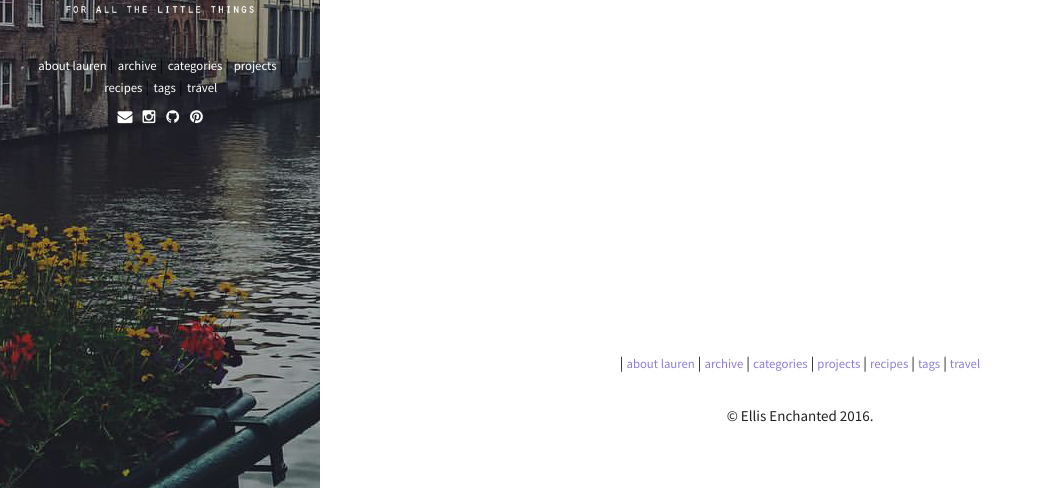
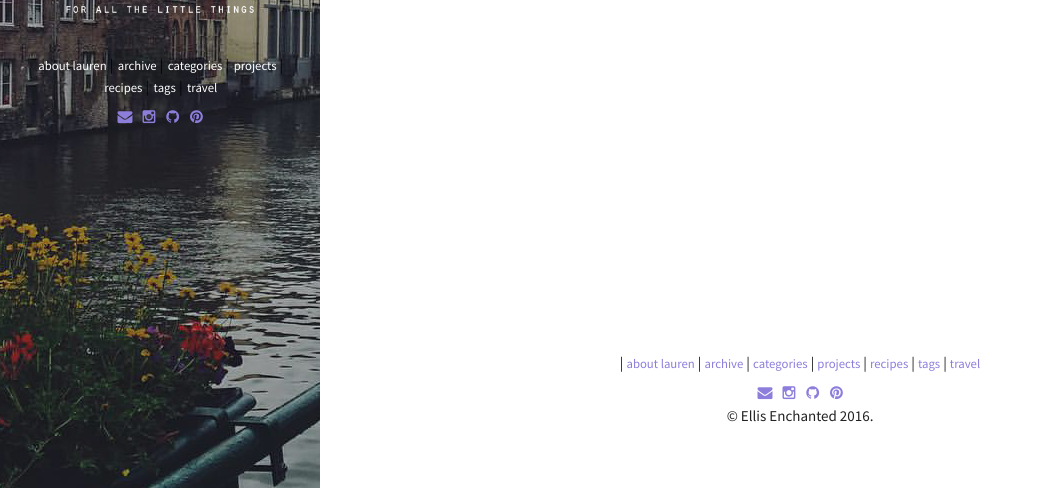
Before and after one commit to lorashley/ellis-enchanted, a Jekyll site: the page built from travel.html, in a window 1280 px wide. Shown: the part 386-874 px from the top of the page, without its empty margins (0-1043 px from the left). Built offline with Jekyll 4.4.1, drawn with Linux system fonts in a browser that asks for light colours.

Commit message:
added footer social links

```diff
--- a/_sass/pages/_layout.scss
+++ b/_sass/pages/_layout.scss
@@ -82,7 +82,7 @@
       display: inline-block;
       margin-left: .1em;
       a.social-link-item {
-        color: #fff;
+        color: $secondary;
         &:hover,
         &:focus {
           color: lighten($secondary, 14%);
```
Also changed, not shown: 4 other files.
